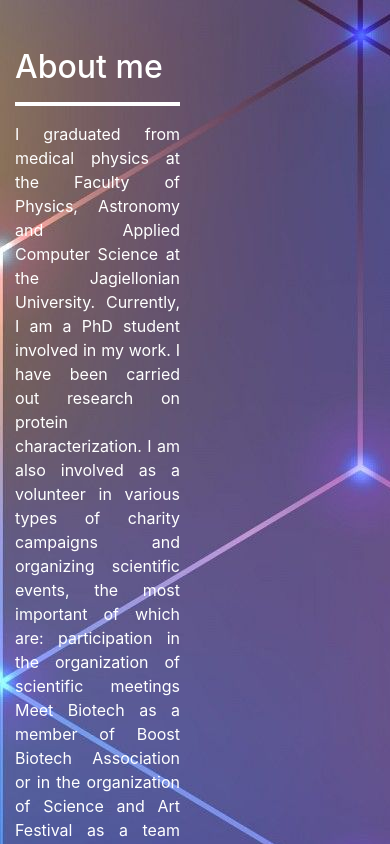
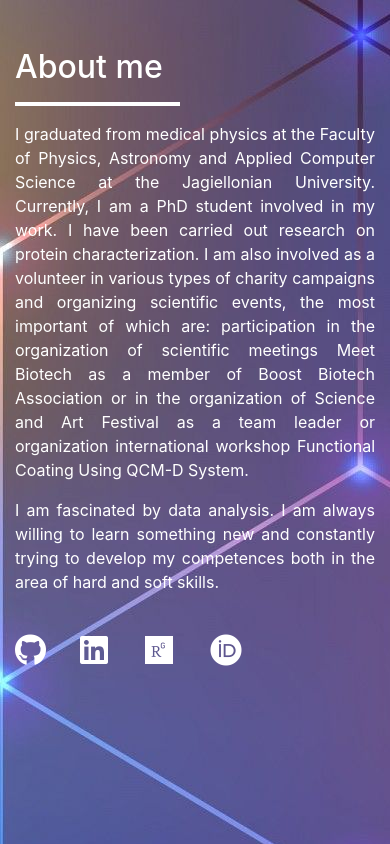
Before and after one commit to PaulinaKomorek/PaulinaKomorek.github.io, a plain HTML site: page index.html in a window 390 px wide. Shown: the top 844 px of the page. Drawn offline with nearby package versions, Linux system fonts and the light colour scheme; a script that the page names is missing.

Commit message:
style updated

```diff
--- a/index.html
+++ b/index.html
@@ -20,7 +20,7 @@
             </div>
         </div>
         <div class="row">
-            <div class="col-6">
+            <div class="col-lg-6 col-md-12">
                 <p class="text-white text-justify display-8">I graduated from medical physics at the Faculty of Physics, Astronomy and Applied
                     Computer Science at the Jagiellonian University. Currently, I am a PhD student involved in my work.
                     I have been carried out research on protein characterization. I am also involved as a volunteer in
@@ -33,7 +33,7 @@
 
 
                 </p>
-                <div class="row">
+                <div class="row mb-5">
                     <div class="col-2">
                         <h2>
                             <a class="text-white" href="https://github.com/PaulinaKomorek"><i
@@ -60,7 +60,7 @@
                     </div>
                 </div>
             </div>
-            <div class="col-6 pl-custom">
+            <div class="col-lg-6 col-md-12 pl-custom">
                 <div class="github-widget" data-username="PaulinaKomorek"></div>
                 <script crossorigin="anonymous" src="https://unpkg.com/github-card@1.2.1/dist/widget.js"></script>
             </div>
--- a/style.css
+++ b/style.css
@@ -3,10 +3,11 @@ body {
 
 .github-widget {
     background-color: rgba(247, 245, 241, 0.755);
+    margin: 0 auto
 }
 
 .pl-custom {
-    padding-left: 120px;
+    text-align: center;
 }
 
 hr {
```
